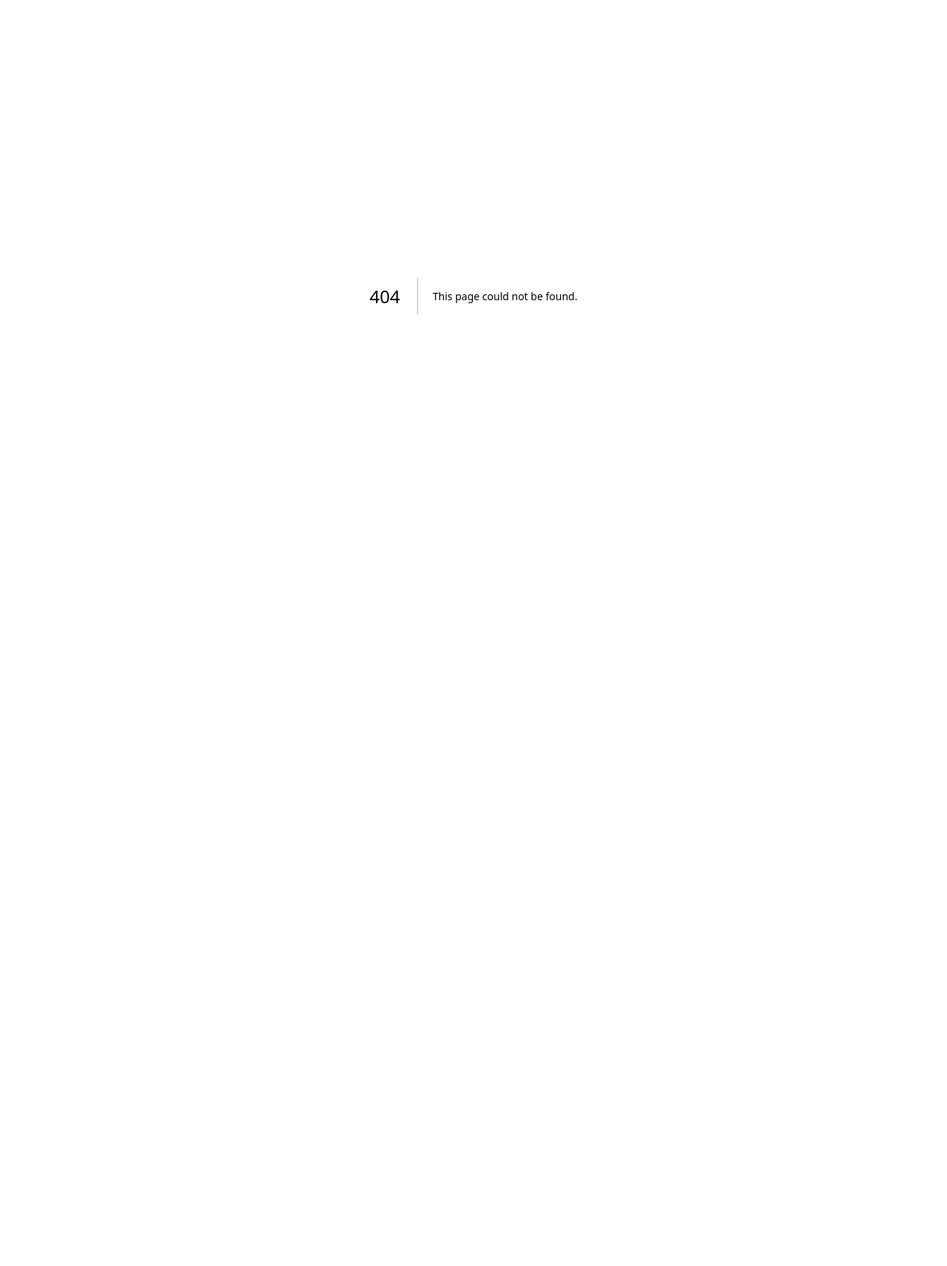
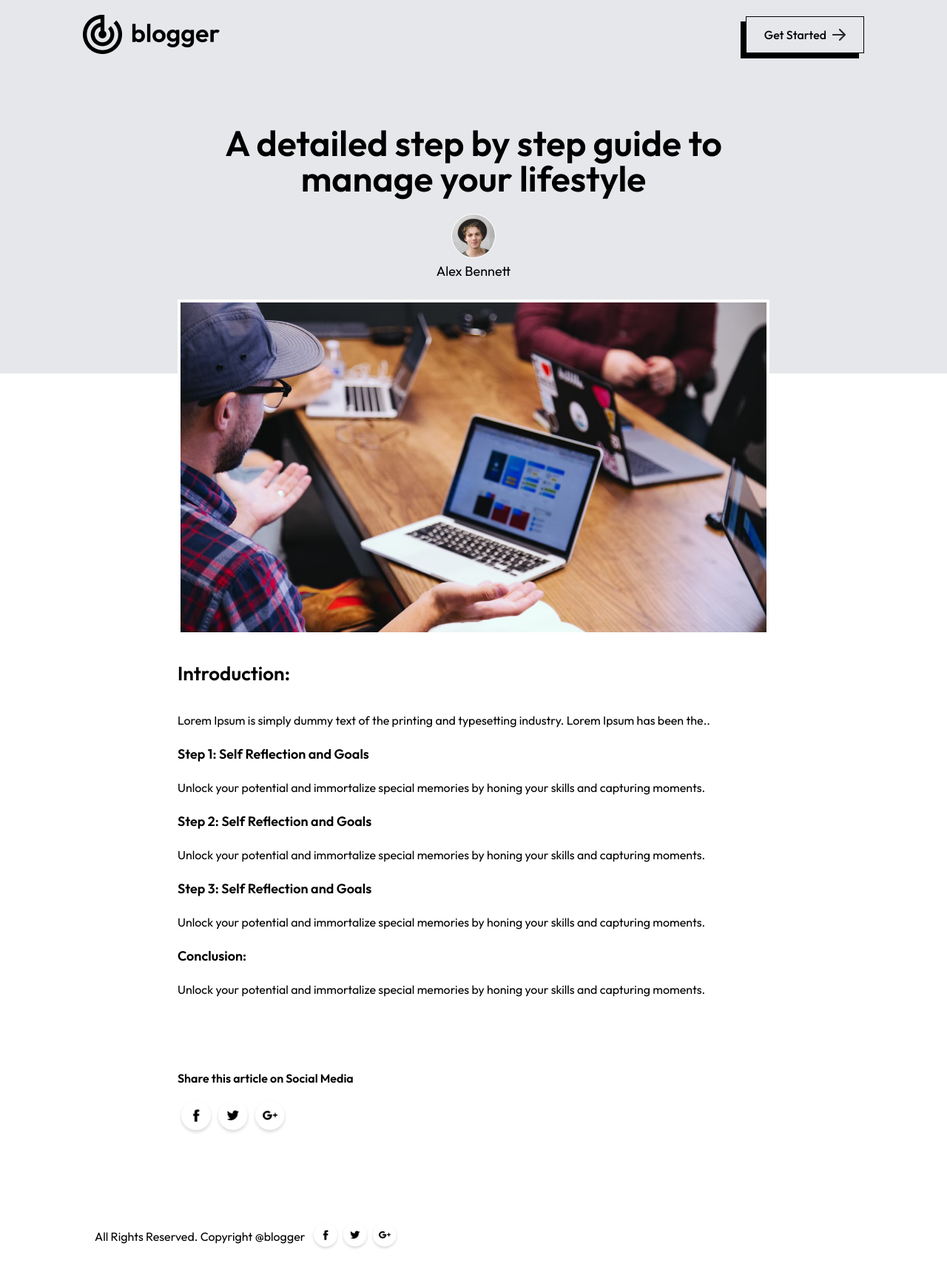
Before and after one commit to KaveeshaDisssanayake/blog-app, a Next.js app: page /blogs/1 in a window 1280 px wide. Before the commit this address had no page. Shown: the whole page at 74% size. Before the commit the page ends 800 px from the top, so only its background shows below. Built offline with nearby package versions, Linux system fonts and the light colour scheme.

Commit message:
blog post page

```diff
--- a/Components/BlogItem.jsx
+++ b/Components/BlogItem.jsx
@@ -1,17 +1,21 @@
 import React from 'react';
 import Image from 'next/image';
+import Link from 'next/link';
+import { assets } from '@/Assets/assets';
 
-const BlogItem = ({ title, description, category, image }) => {
+const BlogItem = ({ title, description, category, image , id }) => {
     return (
         <div className="max-w-[330px] sm:max-w-[300px] bg-white border border-black hover:shadow-[-7px_7px_0px_#000000]">
+            <Link href={`/blogs/${id}`}>
             <Image src={image} alt={title} width={400} height={400} className="border-b border-black" />
+            </Link>
             <p className="ml-5 mt-5 px-1 inline-block bg-black text-white text-sm rounded-lg">{category}</p>
             <div className="p-5">
                 <h5 className="mb-2 text-lg font-medium tracking-tight text-gray-900">{title}</h5>
                 <p className="mb-3 text-sm tracking-tight text-gray-700">{description}</p>
-                <div className="inline-flex items-center py-2 font-semibold text-center">
-                    Read More
-                </div>
+                <Link href={`/blogs/${id}`} className="inline-flex items-center py-2 font-semibold text-center">
+                    Read More <Image src={assets.arrow} className="ml-2" alt="" width={12} />
+                </Link>
             </div>
         </div>
     );
--- a/Components/BlogList.jsx
+++ b/Components/BlogList.jsx
@@ -15,7 +15,7 @@ const BlogList = () => {
             </div>
             <div className="flex flex-wrap justify-around gap-1 gap-y-10 mb-16 xl:mx-24">
                 {blog_data.filter((item) => menu === "All" ? true : item.category === menu).map((item) => (
-                    <BlogItem key={item.id} image={item.image} title={item.title} description={item.description} category={item.category} />
+                    <BlogItem key={item.id} id={item.id} image={item.image} title={item.title} description={item.description} category={item.category} />
                 ))}
             </div>
         </div>
--- /dev/null
+++ b/app/blogs/[id]/page.jsx
@@ -0,0 +1,73 @@
+"use client"
+
+import { assets, blog_data } from '@/Assets/assets';
+import Footer from '@/Components/Footer';
+import Image from 'next/image';
+import Link from 'next/link';
+import React, { useState, useEffect } from 'react';
+
+const page = ({ params }) => {
+    const [data, setData] = useState(null);
+
+    const fetchBlogData = () => {
+        for (let i = 0; i < blog_data.length; i++) {
+            if (Number(params.id) === blog_data[i].id) {
+                setData(blog_data[i]);
+                console.log(blog_data[i]);
+                break;
+            }
+        }
+    }
+
+    useEffect(() => {
+        fetchBlogData();
+    }, []);
+
+    return (
+        data ? (
+            <>
+                <div className="bg-gray-200 py-5 px-5 md:px-12 lg:px-28">
+                    <div className="flex justify-between items-center">
+                        <Link href="/">
+                        <Image src={assets.logo} width={180} alt="" className="w-[130px] sm:w-auto" />
+                       </Link>
+                       <button className="flex items-center gap-2 font-medium py-1 px-3 sm:py-3 sm:px-6 border border-black shadow-[-7px_7px_0px_#000000]">
+                            Get Started <Image src={assets.arrow} alt="" />
+                        </button>
+                    </div>
+                    <div className="text-center my-24">
+                        <h1 className="text-2xl sm:text-5xl font-semibold max-w-[700px] mx-auto">{data.title}</h1>
+                        <Image src={data.author_img} width={60} height={60} alt="" className="mx-auto mt-6 border border-white rounded-full" />
+                        <p className="mt-1 pb-2 text-lg max-w-[740px] mx-auto">{data.author}</p>
+                    </div>
+                </div>
+                <div className="mx-5 max-w-[800px] md:mx-auto mt-[-100px] mb-10">
+                    <Image className="border-4 border-white" src={data.image} width={1280} height={720} alt="" />
+                    <h1 className="my-8 text-[26px] font-semibold">Introduction:</h1>
+                    <p>{data.description}</p>
+                    <h3 className="my-5 text-[18px] font-semibold">Step 1: Self Reflection and Goals</h3>
+                    <p className="my-3">Unlock your potential and immortalize special memories by honing your skills and capturing moments.</p>
+                    <h3 className="my-5 text-[18px] font-semibold">Step 2: Self Reflection and Goals</h3>
+                    <p className="my-3">Unlock your potential and immortalize special memories by honing your skills and capturing moments.</p>
+                    <h3 className="my-5 text-[18px] font-semibold">Step 3: Self Reflection and Goals</h3>
+                    <p className="my-3">Unlock your potential and immortalize special memories by honing your skills and capturing moments.</p>
+                    <h3 className="my-5 text-[18px] font-semibold">Conclusion: </h3>
+                    <p className="my-3">Unlock your potential and immortalize special memories by honing your skills and capturing moments.</p>
+                <div className="my-24 ">
+                   <p className="text-black font-semibold my-4">Share this article on Social Media</p>
+                   <div className="flex">
+                    <Image src={assets.facebook_icon} width={50} alt="" />
+                    <Image src={assets.twitter_icon} width={50} alt="" />
+                    <Image src={assets.googleplus_icon} width={50} alt="" />
+                   </div>
+                </div>
+                </div>
+                <Footer/>
+            </>
+        ) : (
+            <p>Loading...</p>
+        )
+    );
+}
+
+export default page;
```
